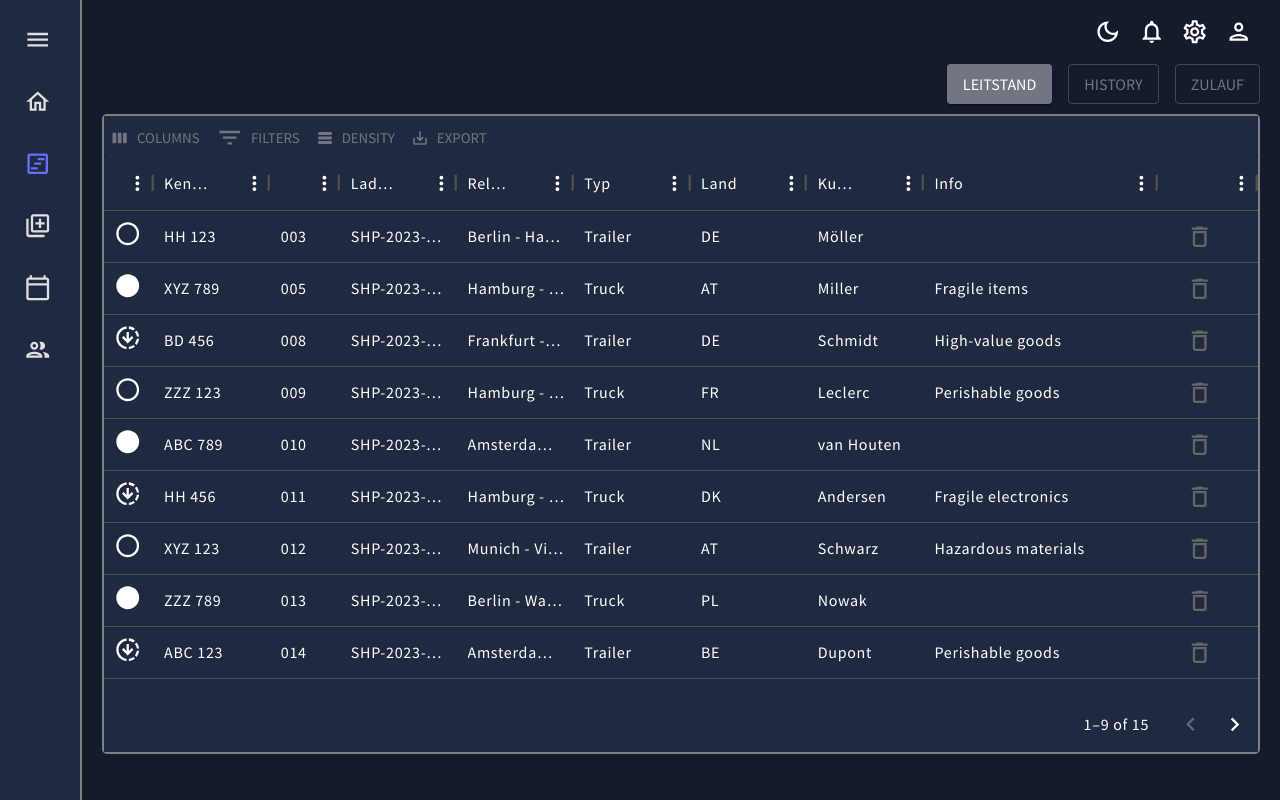
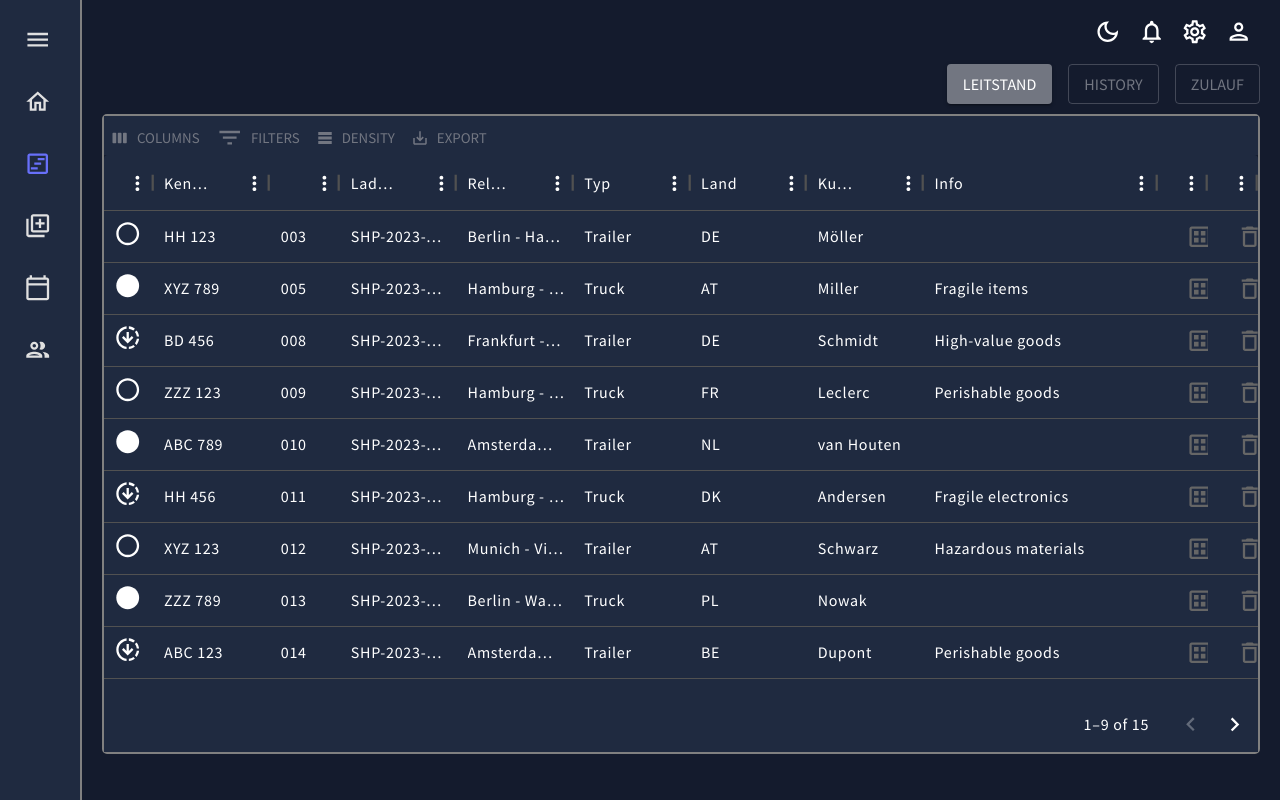
Before and after one commit to crowtek/Data-Visualization-Tool, a React (Create React App) app: page /leitstand in a window 1280 px wide. Built offline with nearby package versions, Linux system fonts and the light colour scheme.

Commit message:
added a Modal to the table component that opend via button

```diff
--- a/src/components/Table/DeleteButton.jsx
+++ b/src/components/Table/DeleteButton.jsx
@@ -1,4 +1,4 @@
-import React, { useState, useCallback } from 'react';
+import { useState, useCallback } from 'react';
 import Button from '@mui/material/Button';
 import DeleteOutlineOutlinedIcon from '@mui/icons-material/DeleteOutlineOutlined';
 import { useTheme } from '@mui/material/styles';
@@ -32,7 +32,6 @@ const DeleteButton = (props) => {
                 console.error('Network error:', error);
             });
     }, [props.userId]);
-    console.log(open)
 
     return (
         <Button onClick={deleteUser}>
--- /dev/null
+++ b/src/components/Table/ModalButton.jsx
@@ -0,0 +1,26 @@
+import { useState } from 'react';
+import { useTheme,Box,Button } from '@mui/material';
+import { tokens } from "../../theme";
+import DatasetOutlinedIcon from '@mui/icons-material/DatasetOutlined';
+import TableModal from '../Modal/TableModal';
+
+const ModalButton = (props) => {
+    const theme = useTheme();
+    const colors = tokens(theme.palette.mode);
+    const [showModal, setShowModal] = useState(false);
+
+    const openModal = () => {
+        setShowModal((showModal) => !showModal)
+        console.log(props)
+    }
+
+    return(
+        <Box>
+            <Button onClick={openModal}>
+                <DatasetOutlinedIcon sx={{ color: colors.grey[500] }} />
+                <TableModal open={showModal} onClose={() => openModal()} data={props}/>
+            </Button>
+        </Box>
+    )
+}
+ export default ModalButton;
--- /dev/null
+++ b/src/components/modal/TableModal.jsx
@@ -0,0 +1,16 @@
+
+import { Box, Modal  } from '@mui/material';
+import { ModalStyle } from '../../styles/components/ModalStyle';
+import NewLadeeinheit from '../Forms/NewLadeeinheit';
+
+const TableModal = ({ open, onClose, data }) => {
+    return (
+        <Modal open={open} onClose={onClose} onClick={(e) => e.stopPropagation()}>
+            <Box sx={ModalStyle}>
+                <NewLadeeinheit />
+            </Box>
+        </Modal>
+    )
+}
+
+export default TableModal;
--- a/src/scenes/Leitstand/components/Leistand.jsx
+++ b/src/scenes/Leitstand/components/Leistand.jsx
@@ -3,6 +3,7 @@ import { useMemo } from "react";
 
 import Table from "../../../components/Table/Table";
 import DeleteButton from "../../../components/Table/DeleteButton";
+import ModalButton from "../../../components/Table/ModalButton";
 import VehicleStatus from "./VehicleStatus";
 
 const LeitstandTable = ({ userData }) => {
@@ -16,7 +17,8 @@ const LeitstandTable = ({ userData }) => {
     { field: "land", headerName: "Land", flex: 0.5, renderCell: ({ row }) => row.land && row.land.kurz, },
     { field: "customer", headerName: "Kunde", flex: 0.5, renderCell: ({ row }) => row.customer && row.customer.name, },
     { field: "info", headerName: "Info", flex: 1, editable: true },
-    { field: "options",headerName: "", renderCell: ({ row }) => <DeleteButton {...row} />,},
+    { field: "modal",headerName: "",flex: 0.2, renderCell: ({ row }) => <ModalButton {...row} />,},
+    { field: "options",headerName: "", flex: 0.2,renderCell: ({ row }) => <DeleteButton {...row} />,},
   ],[]);
 
   return (
```
